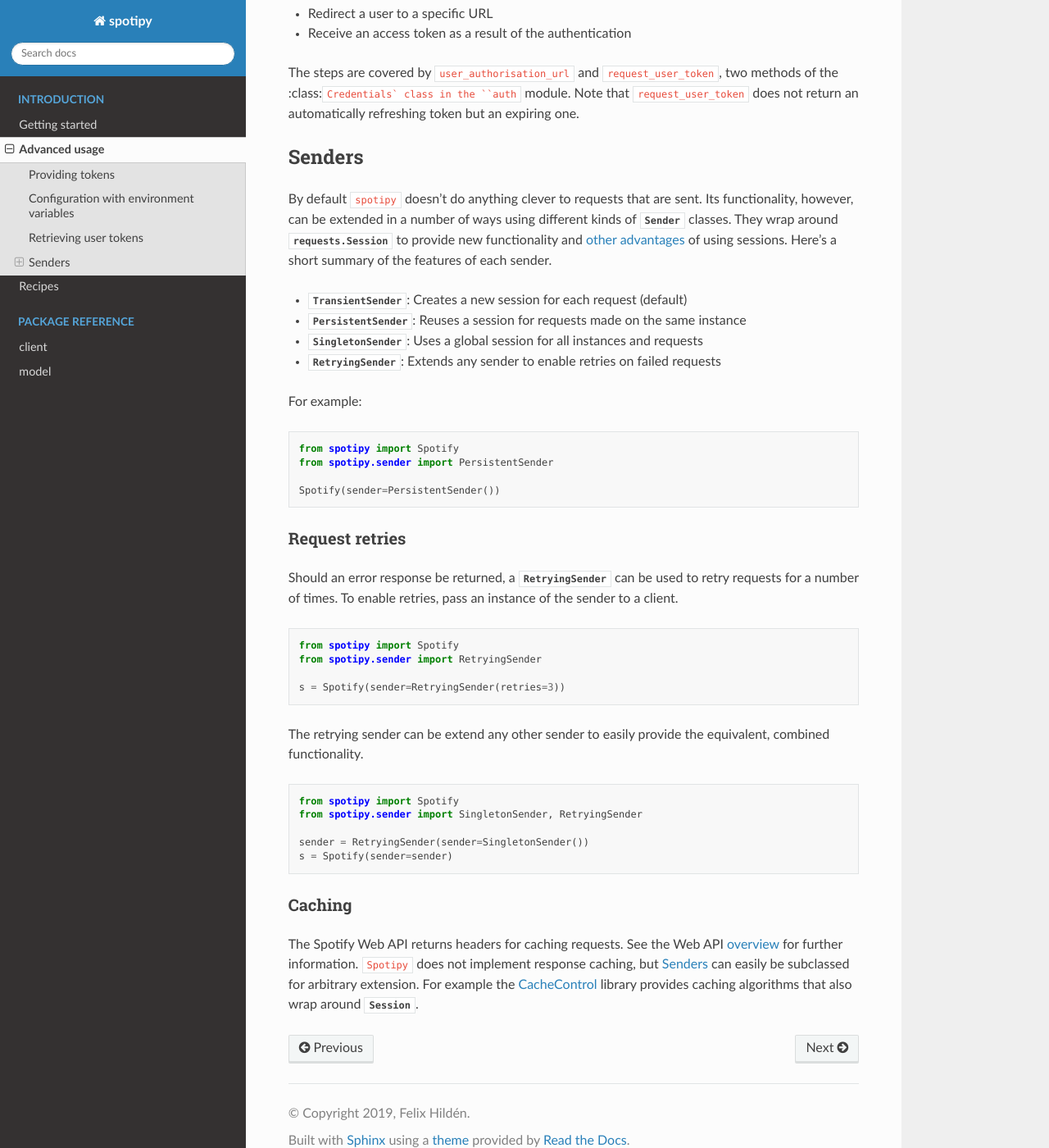
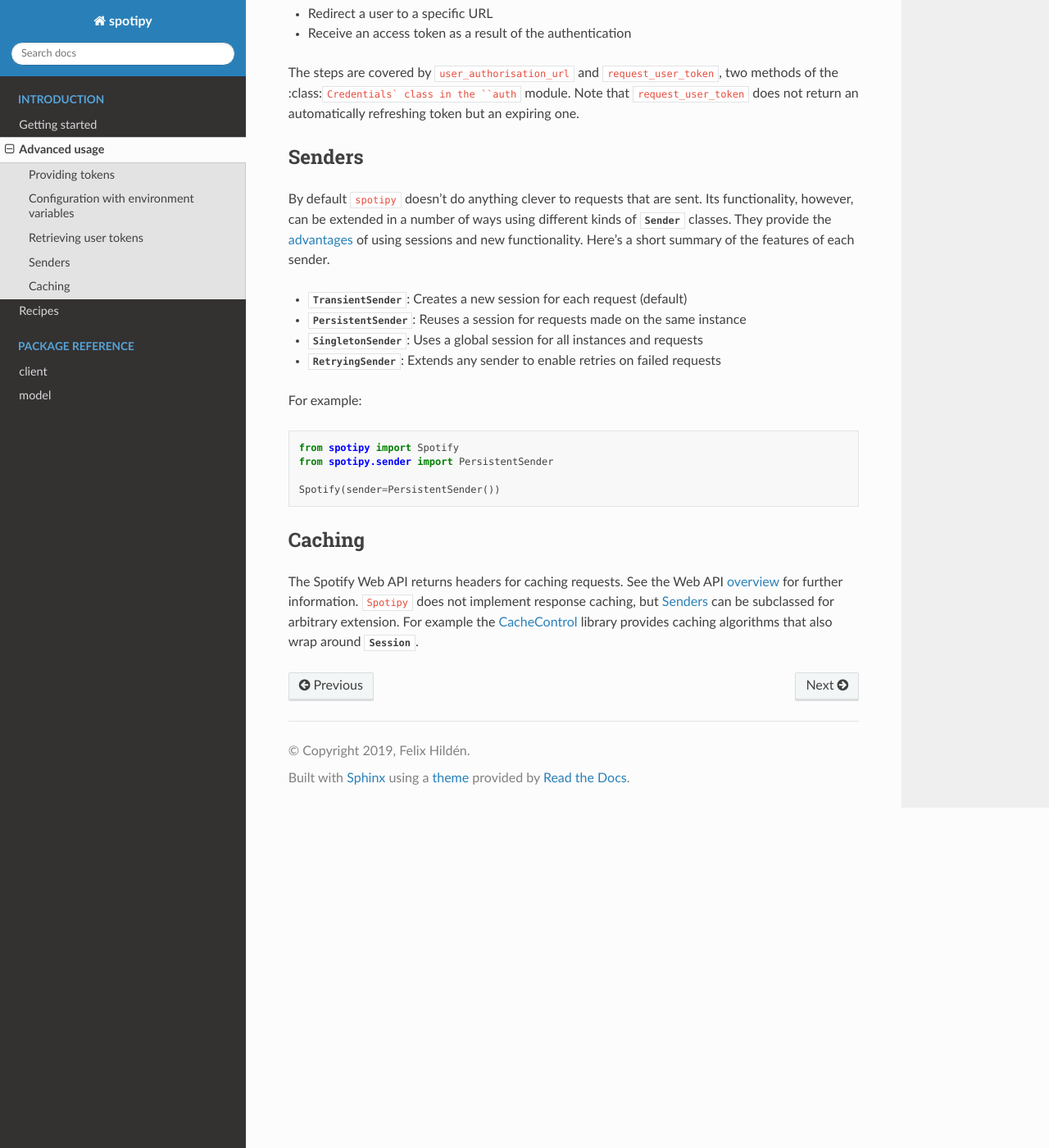
Before and after one commit to felix-hilden/tekore, a Sphinx documentation site: the page built from docs/advanced.rst, in a window 1280 px wide and 1400 px high, scrolled down 1151 px. Shown: the whole window at 82% size. Built offline with Sphinx 7.4.7 and the Read the Docs theme 2.0.0, drawn with Linux system fonts in a browser that asks for light colours; the version number could not be read and is left out; some of the changed text lies outside the part shown.

Commit message:
Update sender documentation

```diff
--- a/docs/advanced.rst
+++ b/docs/advanced.rst
@@ -3,14 +3,14 @@
 Providing tokens
 ----------------
 The client provides two ways of authenticating requests.
-Firstly it accepts an access token in the constructor.
+Firstly an access token is accepted in the client's constructor.
 
 .. code:: python
 
    s = Spotify(token)
    a = s.artist(artist_id)
 
-Secondly, the client can temporarily use another token to make requests.
+Secondly, the client can temporarily use another token for requests.
 This is particularly handy if only one client instance is created but there are
 many users, tokens are manually refreshed or a user has different scopes.
 
@@ -65,9 +65,9 @@
 By default ``spotipy`` doesn't do anything clever to requests that are sent.
 Its functionality, however, can be extended in a number of ways
 using different kinds of :class:`Sender` classes.
-They wrap around :class:`requests.Session` to provide new functionality and
-`other advantages <https://2.python-requests.org/en/master/user/advanced/#session-objects>`_
-of using sessions.
+They provide the
+`advantages <https://2.python-requests.org/en/master/user/advanced/#session-objects>`_
+of using sessions and new functionality.
 Here's a short summary of the features of each sender.
 
 - :class:`TransientSender`: Creates a new session for each request (default)
@@ -84,38 +84,14 @@
 
    Spotify(sender=PersistentSender())
 
-Request retries
-***************
-Should an error response be returned,
-a :class:`RetryingSender` can be used to retry requests for a number of times.
-To enable retries, pass an instance of the sender to a client.
-
-.. code:: python
-
-   from spotipy import Spotify
-   from spotipy.sender import RetryingSender
-
-   s = Spotify(sender=RetryingSender(retries=3))
-
-The retrying sender can be extend any other sender to easily provide
-the equivalent, combined functionality.
-
-.. code:: python
-
-   from spotipy import Spotify
-   from spotipy.sender import SingletonSender, RetryingSender
-
-   sender = RetryingSender(sender=SingletonSender())
-   s = Spotify(sender=sender)
-
 Caching
-*******
+-------
 The Spotify Web API returns headers for caching requests.
 See the Web API
 `overview <https://developer.spotify.com/documentation/web-api/>`_
 for further information.
 ``Spotipy`` does not implement response caching,
-but `Senders`_ can easily be subclassed for arbitrary extension.
+but `Senders`_ can be subclassed for arbitrary extension.
 For example the
 `CacheControl <https://pypi.org/project/CacheControl/>`_
 library provides caching algorithms that also wrap around :class:`Session`.
```
Also changed, not shown: 1 other file.
